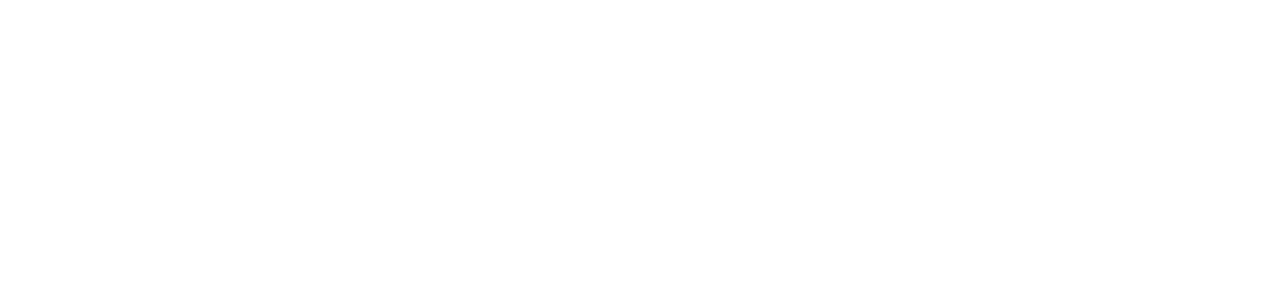
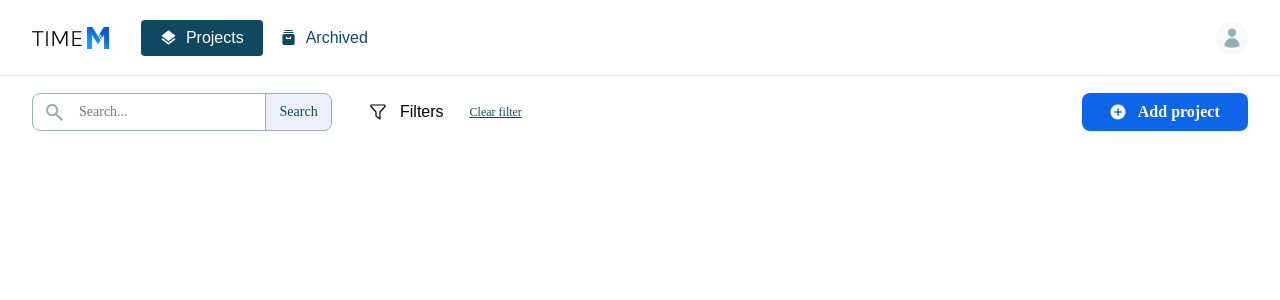
Before and after one commit to reytiartur/time-manager, a React (Create React App) app: page /projects in a window 1280 px wide. Before the commit this address had no page. Shown: the top 300 px of the page. Built offline with nearby package versions, Linux system fonts and the light colour scheme.

Commit message:
UI for Searchbar, Filters and Adding Project created.

```diff
--- a/src/App.js
+++ b/src/App.js
@@ -5,6 +5,7 @@
 import SignUp from './components/SignUp';
 import { useSelector } from 'react-redux';
 import Application from './screens/Application';
+import ProjectsScreen from './screens/ProjectsScreen';
 
 function App() {
   const user = useSelector((state) => state.user)
@@ -15,7 +16,7 @@
         <Routes>
           {user ? (
             <Route path='/' element={<Application />}>
-
+              <Route path='projects' element={<ProjectsScreen />} />
             </Route>
           ) : (
             <Route path='/' element={<AuthPage />}>
--- a/src/assets/svgs.js
+++ b/src/assets/svgs.js
@@ -62,3 +62,21 @@
 
     )
 }
+
+export const SearchIcon = () => (
+    <svg width="17" height="17" viewBox="0 0 17 17" fill="none" xmlns="http://www.w3.org/2000/svg" className="icon">
+        <path d="M15.5515 17L9.70111 11.149C7.09855 12.9991 3.51234 12.5466 1.45108 10.1079C-0.610182 7.66915 -0.458829 4.05788 1.79926 1.80018C4.05676 -0.458506 7.6686 -0.610504 10.1079 1.45052C12.5472 3.51155 13.0001 7.0979 11.1496 9.70052L17 15.5516L15.5525 16.999L15.5515 17ZM6.14175 2.04788C4.20053 2.04745 2.52576 3.41001 2.13142 5.31064C1.73708 7.21126 2.73155 9.12757 4.51273 9.89935C6.29391 10.6711 8.37226 10.0863 9.48945 8.49884C10.6066 6.91142 10.4556 4.75776 9.12784 3.34176L9.74717 3.95594L9.04902 3.25987L9.03673 3.24759C8.2708 2.47698 7.22828 2.04495 6.14175 2.04788Z" fill="#95AFB8"/>
+    </svg>
+)
+
+export const FilterIcon = () => (
+    <svg width="16" height="16" viewBox="0 0 16 16" fill="none" xmlns="http://www.w3.org/2000/svg" className="icon">
+        <path d="M1.50011 1H14.5001C14.6441 1.05051 14.7747 1.13331 14.8817 1.24206C14.9888 1.35082 15.0696 1.48264 15.1178 1.62742C15.1661 1.77221 15.1806 1.92612 15.1602 2.07737C15.1398 2.22861 15.085 2.37318 15.0001 2.5L10.0001 8V15L6.00011 12V8L1.00011 2.5C0.915198 2.37318 0.860443 2.22861 0.840035 2.07737C0.819628 1.92612 0.834109 1.77221 0.882371 1.62742C0.930633 1.48264 1.01139 1.35082 1.11847 1.24206C1.22554 1.13331 1.35609 1.05051 1.50011 1Z" stroke="currentColor" strokeWidth="1.2" strokeLinecap="round" strokeLinejoin="round"/>
+    </svg>
+)
+
+export const DropdownIcon = () => (
+    <svg width="12" height="7" viewBox="0 0 12 7" fill="none" xmlns="http://www.w3.org/2000/svg" className="icon">
+        <path d="M11 1L6 6L1 1" stroke="currentColor" strokeWidth="1.2" strokeLinejoin="round"/>
+    </svg>
+)
--- /dev/null
+++ b/src/components/Filter.js
@@ -0,0 +1,31 @@
+import React, { useState } from 'react'
+import { FilterIcon } from '../assets/svgs'
+import FilterSelector from './FilterSelector'
+import './Filter.scss'
+
+const Filter = () => {
+    const [open, setOpen] = useState(false)
+
+    const handleOpen = () => {
+        setOpen(!open)
+    }
+
+  return (
+    <div className="filter-container">
+        <div className='clicker' onClick={handleOpen}>
+            <div className={`icon-container ${open ? 'active' : null}`}>
+                <FilterIcon />
+            </div>
+            <p className='text'>Filters</p>
+        </div>
+        {open ? (
+        <div className="selectors-container">
+            <FilterSelector text='Period' options={['Grey', 'Yellow', 'Red']} />
+            <FilterSelector text='Plan' options={['Standard', 'Pro']} />
+        </div>) : null}
+        <button>Clear filter</button>
+    </div>
+  )
+}
+
+export default Filter
--- /dev/null
+++ b/src/components/Filter.scss
@@ -0,0 +1,56 @@
+@use '../utils/variables' as *;
+@use '../utils/mixins' as *;
+
+.filter-container {
+    display: flex;
+    align-items: center;
+
+    .clicker {
+        cursor: pointer;
+        display: flex;
+        align-items: center;
+        margin-left: 2rem;
+        margin-right: 1rem;
+
+        .icon-container {
+            width: 28px;
+            height: 28px;
+            border-radius: 50%;
+            fill: $main-text;
+            display: flex;
+            align-items: center;
+            justify-content: center;
+
+            &.active {
+                background: $main-text;
+                color: $white;
+            }
+        }
+
+        .text {
+            margin: 0;
+            margin-left: 8px;
+        }
+    }
+
+    .selectors-container {
+        display: flex;
+        align-items: center;
+        gap: 8px;
+    }
+
+
+    button {
+        color: $main-text;
+        @include ubuntu-regular-12-14;
+        background: none;
+        border: none;
+        text-decoration: underline;
+        padding-inline: 10px;
+
+        &:hover {
+            color: $main-accent;
+            cursor: pointer;
+        }
+    }
+}
--- /dev/null
+++ b/src/components/FilterSelector.js
@@ -0,0 +1,29 @@
+import React, { useState } from 'react'
+import { DropdownIcon } from '../assets/svgs'
+import './FilterSelector.scss'
+
+const Selector = ({text, options, ...props}) => {
+  const [open, setOpen] = useState(false)
+  const [selected, setSelected] = useState('')
+
+  const handleOpen = () => {
+    setOpen(!open)
+  }
+
+  const handleSelect = (option) => {
+    setSelected(option.toLowerCase())
+  }
+
+  return (
+    <div className={`selector ${selected ? 'selected' : null} ${open ? 'open' : null}`} onClick={handleOpen} onBlur={() => setOpen(false)} tabIndex={0}>
+      <div className="text">{selected ? `${text}: ${selected}`: text}</div>
+      <DropdownIcon />
+      <div className="options">{options.map(option => (
+          <div key={option} className="option" onClick={() => handleSelect(option)}>{option}</div>
+        ))}
+      </div>
+    </div>
+  )
+}
+
+export default Selector
--- /dev/null
+++ b/src/components/FilterSelector.scss
@@ -0,0 +1,74 @@
+@use '../utils/variables' as *;
+@use '../utils/mixins' as *;
+
+.selector {
+    width: 146px;
+    height: 36px;
+    padding: 0 14px;
+    border-radius: 8px;
+    border: 1px solid $stroke;
+    background: $card-bg;
+    color: $light-text;
+    @include ubuntu-regular-14-20;
+    position: relative;
+    display: flex;
+    justify-content: space-between;
+    align-items: center;
+    cursor: pointer;
+
+    .icon {
+        display: flex;
+        justify-content: center;
+        align-items: center;
+        color: $light-text;
+        width: 10px;
+    }
+
+    .options {
+        display: none;
+    }
+
+    &.selected {
+        color: $main-text;
+        border-color: $light-text;
+        border-radius: 8px;
+    }
+
+    &.open {
+        color: $main-text;
+        border-color: $light-text;
+        border-bottom-left-radius: 0px;
+        border-bottom-right-radius: 0px;
+
+        .icon {
+            transform: rotate(180deg);
+        }
+
+        .options {
+            display: flex;
+            flex-direction: column;
+            position: absolute;
+            gap: 6px;
+            padding-block: 4px;
+            width: 146px;
+            border-radius: 8px;
+            border: 1px solid $light-text;
+            border-top: none;
+            background: $card-bg;
+            border-top-left-radius: 0px;
+            border-top-right-radius: 0px;
+            left: -1px;
+            right: -1px;
+            top: 35px;
+
+            .option {
+                padding: 6px 16px;
+
+                &:hover {
+                    background: $stroke;
+                    cursor: pointer;
+                }
+            }
+        }
+    }
+}
--- /dev/null
+++ b/src/components/Search.js
@@ -0,0 +1,15 @@
+import React from 'react'
+import { SearchIcon } from '../assets/svgs'
+import './Search.scss'
+
+const Search = () => {
+  return (
+    <div className='search'>
+        <SearchIcon />
+        <input type="text" placeholder='Search...' />
+        <button>Search</button>
+    </div>
+  )
+}
+
+export default Search
--- /dev/null
+++ b/src/components/Search.scss
@@ -0,0 +1,40 @@
+@use '../utils/variables' as *;
+@use '../utils/mixins' as *;
+
+.search {
+    width: 300px;
+    border: 1px solid $light-text;
+    position: relative;
+    border-radius: 8px;
+    display: flex;
+    align-items: center;
+    justify-content: space-between;
+    overflow: hidden;
+
+    .icon {
+        position: absolute;
+        fill: $light-text;
+        width: 17px;
+        height: 17px;
+        left: 13px;
+    }
+
+    input {
+        color: $light-text;
+        border: none;
+        outline: none;
+        width: 233px;
+        padding-left: 46px;
+        @include ubuntu-regular-14-20;
+    }
+
+    button {
+        flex-basis: 66px;
+        background: $light;
+        color: $main-text;
+        border: none;
+        border-left: 1px solid $light-text;
+        align-self: stretch;
+        @include ubuntu-regular-14-20;
+    }
+}
--- a/src/screens/Application.js
+++ b/src/screens/Application.js
@@ -2,7 +2,7 @@
 import { Outlet } from 'react-router-dom'
 import Header from '../components/Header'
 import './Application.scss'
-
+import '../components/Header.scss'
 
 const Application = () => {
 
--- /dev/null
+++ b/src/screens/ProjectsScreen.js
@@ -0,0 +1,22 @@
+import React from 'react'
+import { AddIcon } from '../assets/svgs'
+import CustomButton from '../components/CustomButton'
+import Filter from '../components/Filter'
+import Search from '../components/Search'
+import './ProjectsScreen.scss'
+
+const ProjectsScreen = () => {
+  const handleAdd = () => {
+
+  }
+
+  return (
+    <div className='actions-container'>
+      <Search />
+      <Filter />
+      <CustomButton size='project' onClick={handleAdd}><AddIcon /> Add project</CustomButton>
+    </div>
+  )
+}
+
+export default ProjectsScreen
--- /dev/null
+++ b/src/screens/ProjectsScreen.scss
@@ -0,0 +1,11 @@
+@use '../utils/variables' as *;
+@use '../utils/mixins' as *;
+
+.actions-container {
+    display: flex;
+    margin: 17px 2rem 33px 2rem;
+
+    .custom-button {
+        margin-left: auto;
+    }
+}
--- a/src/utils/_mixins.scss
+++ b/src/utils/_mixins.scss
@@ -71,6 +71,13 @@
     line-height: 16px;
 }
 
+@mixin ubuntu-regular-12-14 {
+    font-family: 'Ubuntu';
+    font-size: 12px;
+    font-weight: 400;
+    line-height: 14px;
+}
+
 @mixin logo {
     font-family: 'Karla', sans-serif;
     font-size: 24px;
```
